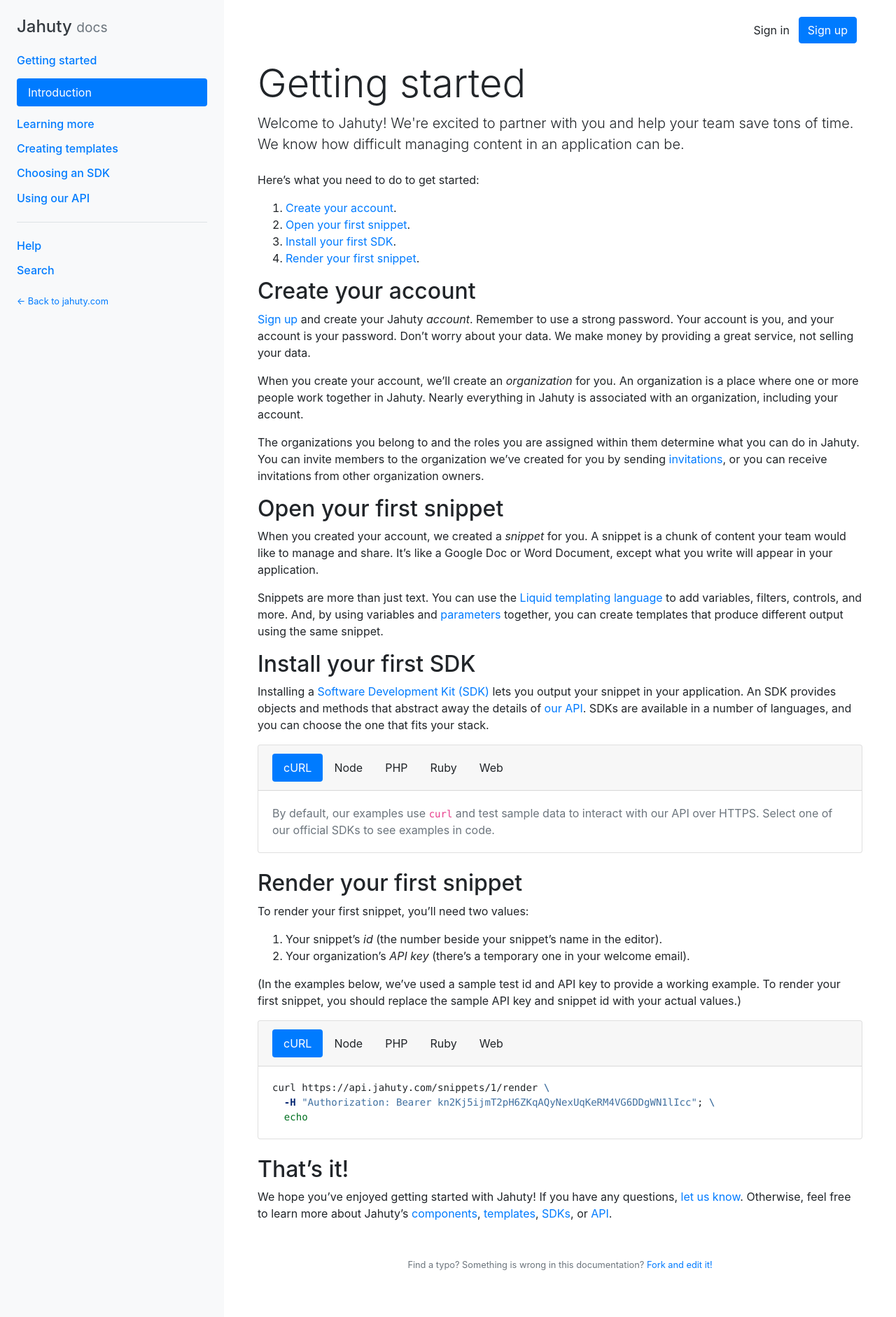
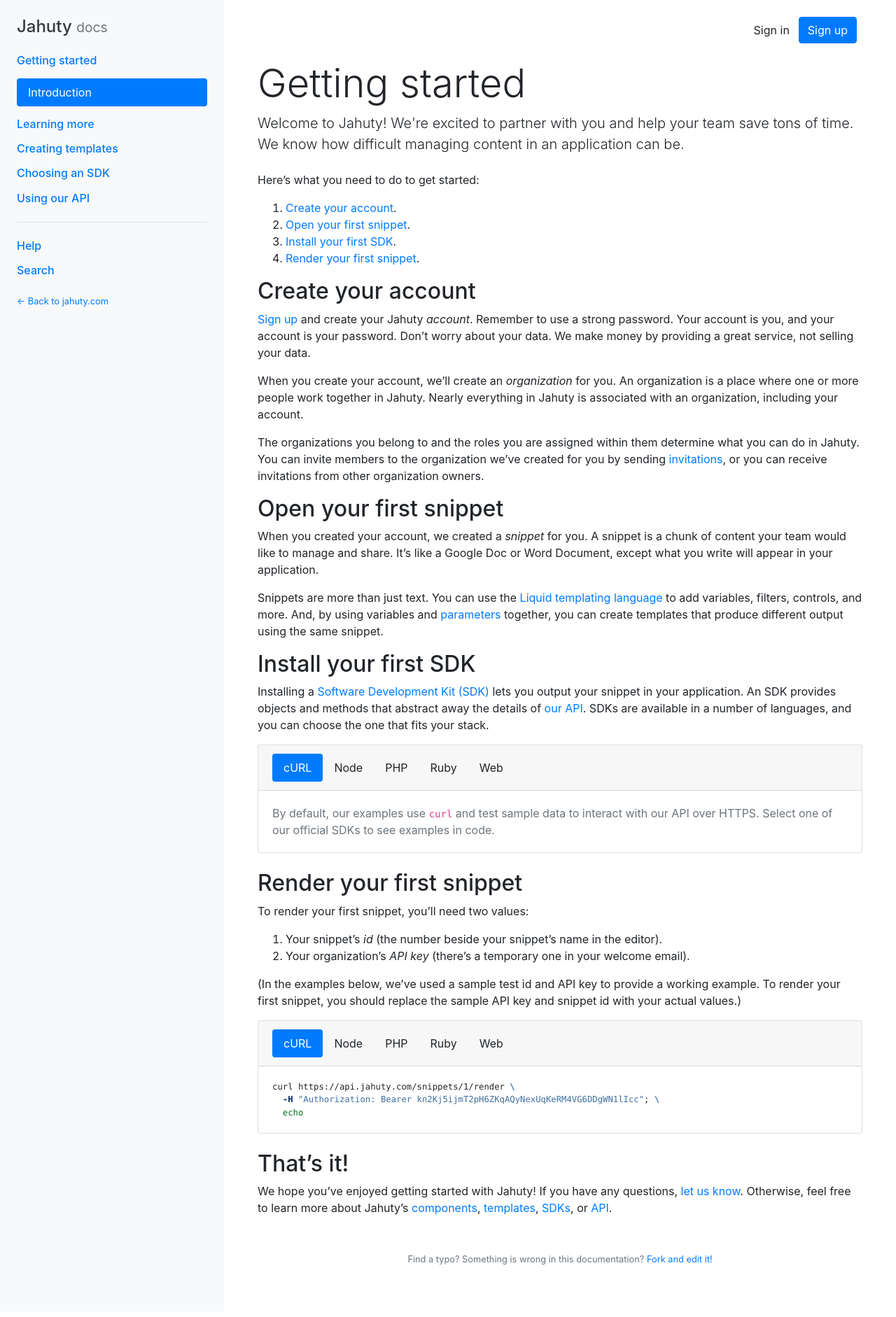
Before and after one commit to jahuty/documentation, a Jekyll site: the page built from getting-started.md, in a window 1280 px wide. Shown: the whole page at 70% size. Built offline with Jekyll 4.4.1, drawn with Linux system fonts in a browser that asks for light colours; nearby versions of some CDN libraries.

Commit message:
Reduce font size of code snippets

```diff
--- a/assets/css/default.css
+++ b/assets/css/default.css
@@ -3,7 +3,7 @@ pre {
   margin-bottom: 0;
 }
 
-figure.highlight, pre {
+figure.highlight {
   margin-bottom: 0;
-  overflow: auto;
+  font-size: .875em;
 }
```
